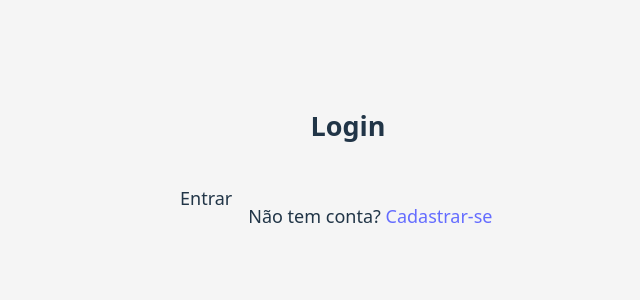
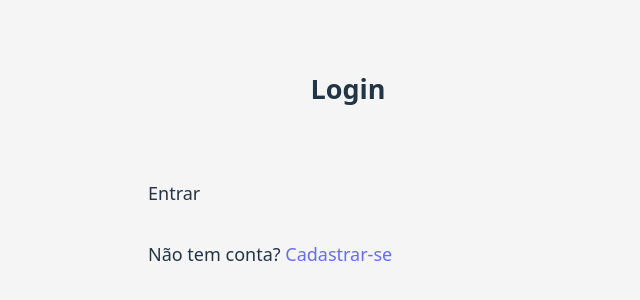
Before and after one commit to joaoegpacheco/uex-testReact, a React (Vite) app: page /login in a window 1280 px wide. Shown: the part 282-582 px from the top of the page, without its empty margins (292-932 px from the left). Built offline with nearby package versions, Linux system fonts and the light colour scheme.

Commit message:
css adjustment

```diff
--- a/src/index.css
+++ b/src/index.css
@@ -82,7 +82,7 @@ body.expanded {
 .div-form {
   width: var(--width-container);
   display: flex;
-  flex-direction: var(--flex-direction);
+  flex-direction: column;
   gap: var(--gap);
 }
 
```
